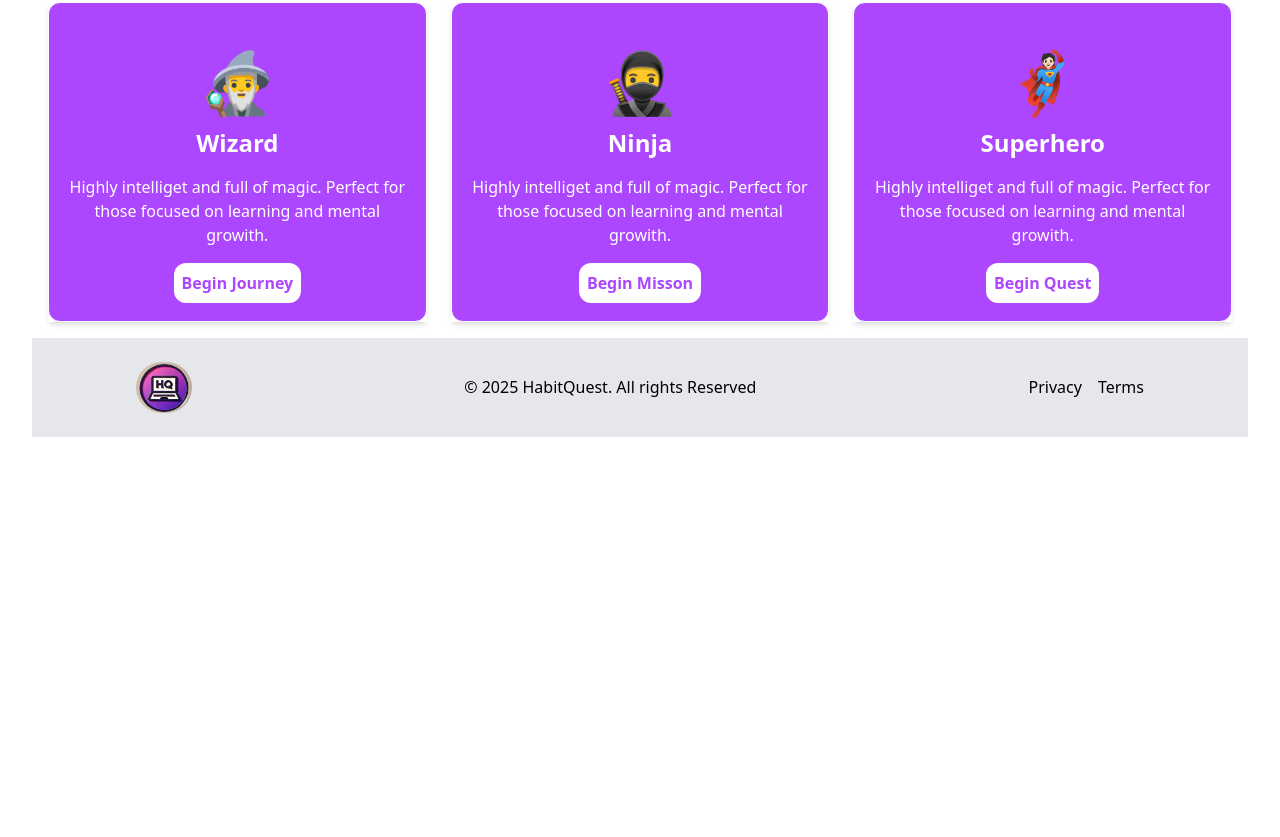
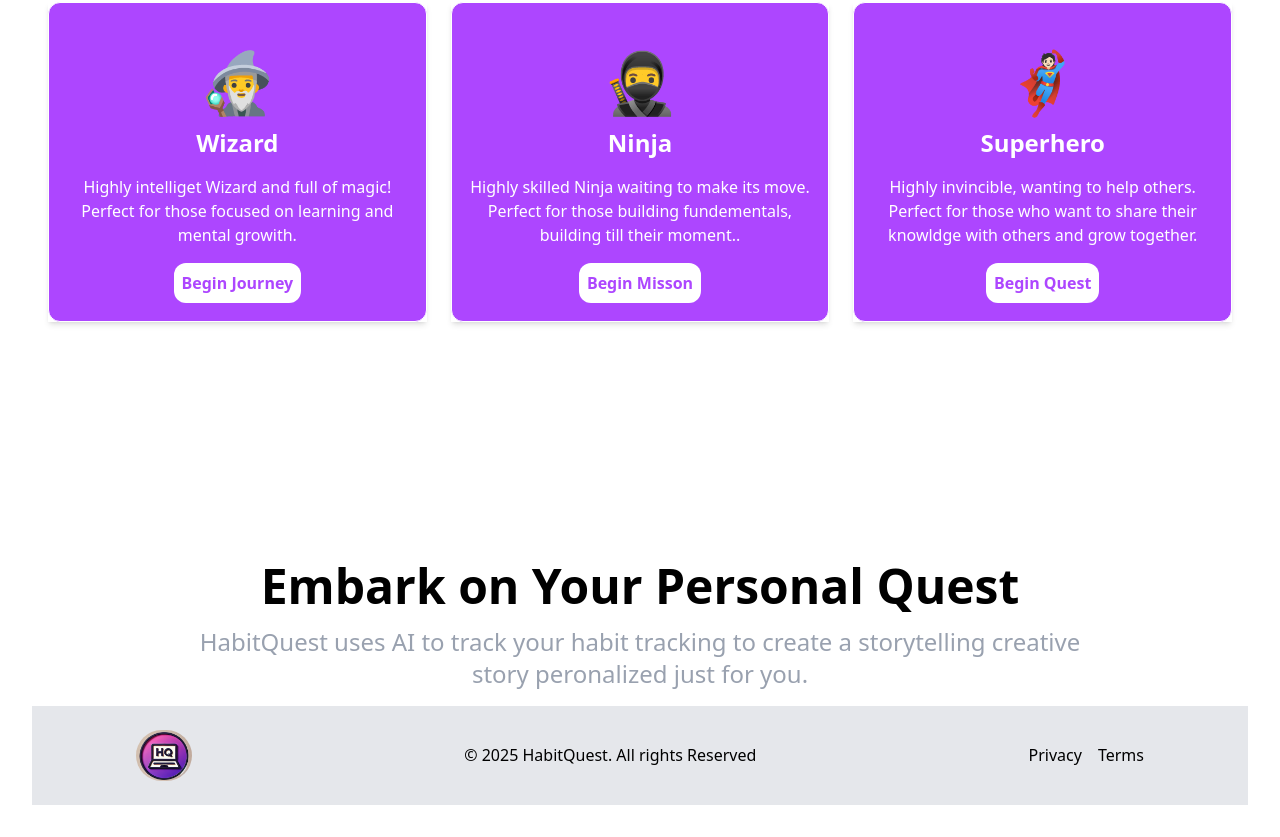
Before and after one commit to Davonne007-TX/habit-quest-collab, a React (Vite) app: page / in a window 1280 px wide. Shown: the part 1186-2023 px from the top of the page. Before the commit the page ends 1655 px from the top, so only its background shows below. Built offline with nearby package versions, Linux system fonts and the light colour scheme.

Commit message:
feature: card descriptions with styles

```diff
--- a/src/components/ChooseYourCharacter.jsx
+++ b/src/components/ChooseYourCharacter.jsx
@@ -6,7 +6,7 @@
       image: "🧙‍♂️",
       altText: "Wizard, emoji by emojipedia.org",
       name: "Wizard",
-      description: `Highly intelliget and full of magic. Perfect
+      description: `Highly intelliget Wizard and full of magic! Perfect
       for those focused on learning and mental growith.`,
       buttonText: "Begin Journey",
       id: 1,
@@ -15,8 +15,8 @@
       image: "🥷",
       altText: "Ninja, emoji by emojipedia.org ",
       name: "Ninja",
-      description: `Highly intelliget and full of magic. Perfect
-      for those focused on learning and mental growith.`,
+      description: `Highly skilled Ninja waiting to make its move. Perfect
+      for those building fundementals, building till their moment..`,
       buttonText: "Begin Misson ",
       id: 2,
     },
@@ -24,8 +24,8 @@
       image: "🦸🏻",
       altText: "Superhero, emoji by emojipedia.orgs ",
       name: "Superhero",
-      description: `Highly intelliget and full of magic. Perfect
-      for those focused on learning and mental growith.`,
+      description: `Highly invincible, wanting to help others. Perfect
+      for those who want to share their knowldge with others and grow together.`,
       buttonText: "Begin Quest",
       id: 3,
     },
--- a/src/components/CustomHeading.jsx
+++ b/src/components/CustomHeading.jsx
@@ -2,7 +2,9 @@
   return (
     <section className="flex flex-col justify-center items-center mt-60">
       <h3 className="text-3xl md:text-5xl font-bold text-center">{heading}</h3>
-      <p className="text-gray-400 text-xl md:text-2xl mt-4">{text}</p>
+      <p className="text-gray-400 text-xl md:text-2xl mt-4 text-center max-w-4xl">
+        {text}
+      </p>
     </section>
   );
 }
--- a/src/components/PersonalQuest.jsx
+++ b/src/components/PersonalQuest.jsx
@@ -6,11 +6,18 @@
   const character = "Choose Your Character";
   const select =
     "Select a character class that matches your personality and goals";
+
+  const quest = "Embark on Your Personal Quest";
+  const embark = `HabitQuest uses AI to track your habit tracking to create a
+    storytelling creative story peronalized just for you.`;
+
   return (
     <>
       <section className="p-4">
         <CustomHeading heading={character} text={select} />
         <ChooseYourCharacter />
+
+        <CustomHeading heading={quest} text={embark} />
       </section>
     </>
   );
```
